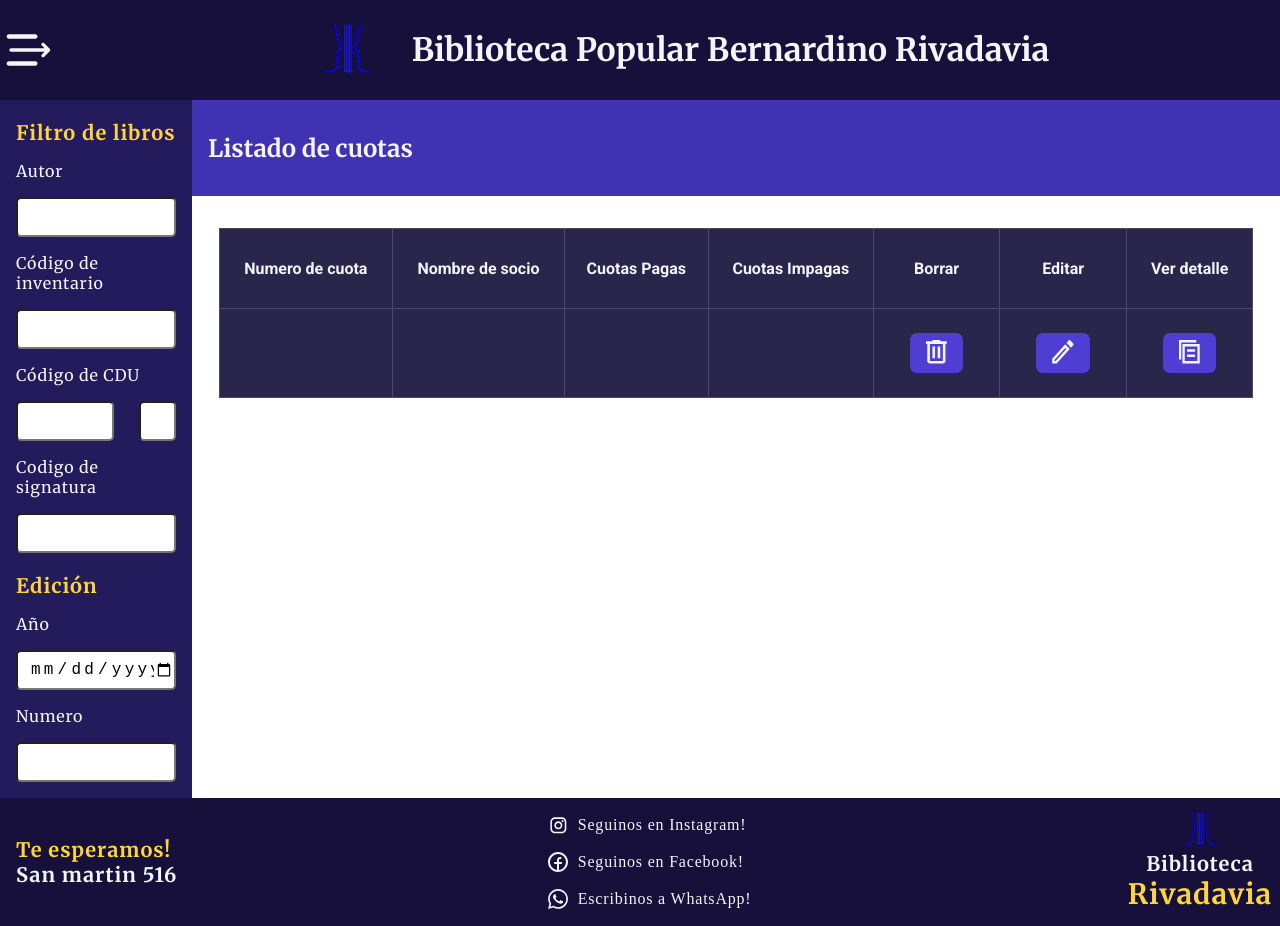
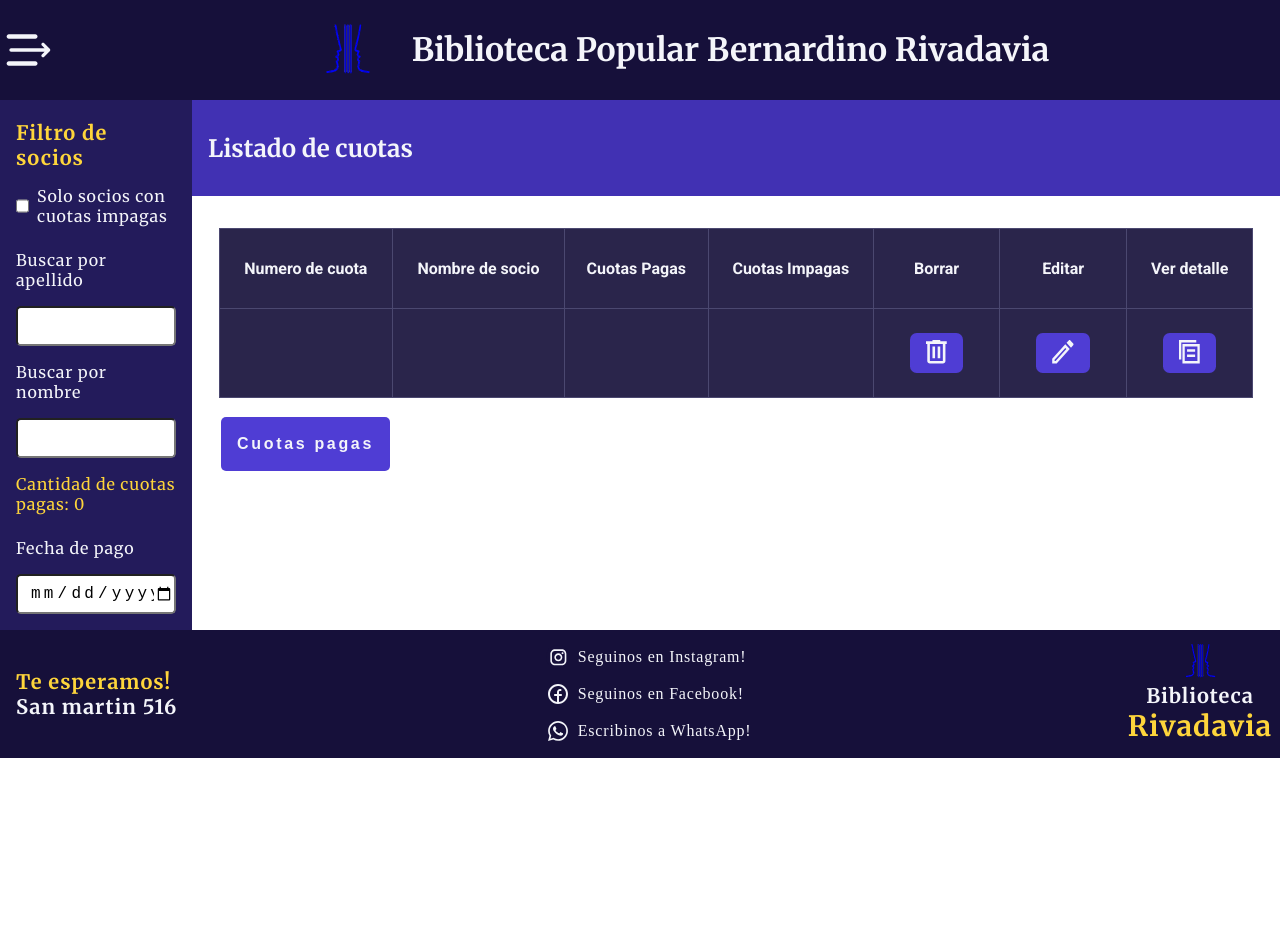
Before and after one commit to RolandoKirina/PPSLibraryBernardinoRivadavia, a React (Vite) app: page /fees in a window 1280 px wide. After the commit the page ends 800 px from the top, so only its background shows below. Built offline with nearby package versions, Linux system fonts and the light colour scheme.

Commit message:
adding pop up paid fees

```diff
--- /dev/null
+++ b/src/components/CardFees/CardFees.css
@@ -0,0 +1,60 @@
+.cardfees-container{
+    display: flex;
+    justify-content: space-evenly;
+    background-color: var(--white);
+    padding: 1em;
+    width: 55em;
+    height: auto;
+}
+.cardfee{
+    background-color: var(--primary);
+    border: 1px solid var(--primary-light-2);
+    border-radius: 0.5em;
+    padding: 0em 1em 1em 1em;
+    width: 16em;
+    max-height: 32em;
+    box-sizing: border-box;
+
+}
+
+.title-fee{
+    text-align:left;
+}
+
+
+ul{
+    list-style: none;
+}
+
+.form-fee{
+    display: flex;
+    flex-direction: column;
+}
+.form-fee input{
+    margin: 0.5em 0;
+}
+li{
+
+    margin:1em 0em;
+}
+
+
+.container-form-fee, .fee{
+    background-color: var(--primary-light-2);
+    padding: 0.25em;
+    border-radius: 0.5em;
+}
+
+label {
+    margin: 0;
+}
+
+.fee:hover {
+
+  background: #6b44dd;
+}
+
+.fee.selected {
+  border: 2px solid #fff;  /* marco de selección */
+  background: #372088;
+}
--- /dev/null
+++ b/src/components/CardFees/CardFees.jsx
@@ -0,0 +1,109 @@
+import { paidFees } from '../../data/mocks/fees.js';
+import { unpaidFees } from '../../data/mocks/fees.js';
+import { newFees } from '../../data/mocks/fees.js';
+import Btn from '../btn/Btn.jsx';
+import './CardFees.css';
+import { useState } from 'react';
+export default function CardFees (){
+
+     const [selectedId, setSelectedId] = useState(null);
+
+    return (
+        <div className='cardfees-container'>
+
+            <div className='cardfee'>
+                <div className='title-fee'>
+                 <h2>Cuotas pagadas</h2>
+
+                </div>
+
+                <div className='container-form-fee'>
+                    <div className='form-fee'>
+                    <label htmlFor="partner">Buscar por nombre de socio</label>
+                    <input text="text" name="partner"></input>
+
+                    </div>
+                    <div className='form-fee'>
+                    <label htmlFor="date">Buscar por fecha de cuota</label>
+                    <input
+                        type="date"
+                        id="datefilter"
+                        name="datefilter"
+
+                    />
+                    </div>
+                </div>
+
+                <ul className='info-fee'>
+
+
+                    {paidFees.map((fee,index) => (
+                    <li key={index} className='fee'>
+
+                       <p><strong>Socio:</strong> {fee.id}</p>
+                       <p><strong>Monto:</strong> {fee.amount}</p>
+                       <p><strong>Fecha:</strong> {fee.date_of_paid}</p>
+
+                    </li>
+
+
+                    ))}
+                </ul>
+            </div>
+
+         <div className='cardfee'>
+                <div className='title-fee'>
+                 <h2>Cuotas impagas</h2>
+
+                </div>
+
+                <ul className='info-fee'>
+
+
+                   {unpaidFees.map((fee, index) => (
+                    <div
+                        key={index}
+                        className={`fee ${selectedId === fee.id ? "selected" : ""}`}
+                        onClick={() => setSelectedId(fee.id)}
+                    >
+                        <p><strong>Socio:</strong> {fee.id}</p>
+                        <p><strong>Monto:</strong> {fee.amount}</p>
+                        <p><strong>Fecha:</strong> {fee.date_of_paid}</p>
+                    </div>
+                    ))}
+                </ul>
+                <Btn text="Pagar cuota" variant="primary"></Btn>
+            </div>
+
+
+        <div className='cardfee'>
+                <div className='title-fee'>
+                 <h2>Cuotas nuevas</h2>
+
+                </div>
+
+                <ul className='info-fee'>
+
+
+                    {newFees.map((fee,index) => (
+                    <li key={index} className='fee'>
+
+                       <p><strong>Socio:</strong> {fee.id}</p>
+                       <p><strong>Monto:</strong> {fee.amount}</p>
+                       <p><strong>Fecha:</strong> {fee.date_of_paid}</p>
+
+                    </li>
+
+
+                    ))}
+                </ul>
+
+            </div>
+
+
+        </div>
+
+
+
+        )
+}
--- /dev/null
+++ b/src/components/feefilter/FeeFilter.jsx
@@ -0,0 +1,50 @@
+import "./feefiltercheckbox.css";
+export default function BookFilter() {
+
+
+      return (
+        <aside className="book-filter-aside">
+
+
+        <div className="book-filter-form">
+
+            <form>
+
+                <h3 className='titleh3'>Filtro de socios</h3>
+
+                 <div className="book-form-input-group">
+
+
+                <div className="feefiltercheckbox">
+                     <input type="checkbox" />
+                     <label> Solo socios con cuotas impagas </label>
+                </div>
+
+                </div>
+
+                <div className="book-form-input-group">
+                    <label>Buscar por apellido </label>
+                    <input type="text" />
+                </div>
+
+                <div className="book-form-input-group">
+                    <label>Buscar por nombre </label>
+                    <input type="text" />
+                </div>
+
+
+                  <div className="book-form-input-group">
+                    <label className="color-secondary">Cantidad de cuotas pagas: 0 </label>
+                  </div>
+
+                  <div className="book-form-input-group">
+                    <label >Fecha de pago</label>
+                                        <input type="date" />
+
+                  </div>
+            </form>
+        </div>
+        </aside>
+
+    )
+}
--- /dev/null
+++ b/src/components/feefilter/feefiltercheckbox.css
@@ -0,0 +1,10 @@
+.feefiltercheckbox{
+    display: flex;
+    align-items: center;
+
+    gap: 0.5em;
+}
+
+.color-secondary{
+    color: var(--secondary-light-2);
+}
--- a/src/data/mocks/fees.js
+++ b/src/data/mocks/fees.js
@@ -1,41 +1,83 @@
 export const fees = [
-
   {
     id: 1,
-    title: 'El principito',
-    code_inventory: 202,
-    codeCDU: 108,
-    editorial:'Planeta',
-    nro_edition: 1,
-    traductor:"javier ondicol",
-    pages: 3,
-    cod_clas: 37,
-    cod_rcdu:-4,
-    number_of_copies: 5,
-    notes: "lorem impsus",
-    type: 44,
-    cod_ling: "A 14",
-    authors:[
+    id_socio: 23,
+    month: 6,
+    year: 2024,
+    amount: 50,
+    paid: true,
+    date_of_paid: "20/07/2024",
+    observation: "Pagada"
+  }
+];
+
+export const paidFees = [
   {
     id: 1,
-                name: "Antoine",
-                surname: "de Saint-Exupéry"
+    id_socio: 23,
+    month: 5,
+    year: 2004,
+    amount: 100,
+    paid: true,
+    date_of_paid: "23/07/2004",
+    observation: "Pagada"
   },
   {
     id: 2,
-                name: "Otro",
-                surname: "Colaborador"
-            }
-    ],
-    id_supplier: 1,
-    invoice_number: 1232,
-    date_of_buy: "23/07/2004",
-    loss_date: "23/07/2008",
-    lost_partner_number: 1,
-    lost: true
+    id_socio: 12,
+    month: 8,
+    year: 2005,
+    amount: 120,
+    paid: true,
+    date_of_paid: "15/08/2005",
+    observation: "Pagada"
+  },
+  {
+    id: 3,
+    id_socio: 15,
+    month: 1,
+    year: 2006,
+    amount: 80,
+    paid: true,
+    date_of_paid: "01/01/2006",
+    observation: "Pagada"
+  },
 
 
-    // place_edition
-    //ubication
+];
+
+export const unpaidFees = [
+  {
+    id: 1,
+    id_socio: 33,
+    month: 2,
+    year: 2007,
+    amount: 90,
+    paid: false,
+    date_of_paid: null,
+    observation: "Impaga"
   }
 ];
+
+export const newFees = [
+  {
+    id: 1,
+    id_socio: 44,
+    month: 10,
+    year: 2025,
+    amount: 110,
+    paid: false,
+    date_of_paid: null,
+    observation: "Nueva"
+  },
+  {
+    id: 2,
+    id_socio: 55,
+    month: 8,
+    year: 2025,
+    amount: 95,
+    paid: false,
+    date_of_paid: null,
+    observation: "Nueva"
+  }
+];
--- a/src/pages/FeeSection/FeeSection.jsx
+++ b/src/pages/FeeSection/FeeSection.jsx
@@ -1,4 +1,4 @@
-import BookFilter from  '../../components/bookfilter/BookFilter.jsx';
+import FeeFilter from  '../../components/feefilter/FeeFilter.jsx';
 import{ useEntityManager} from '../../hooks/useEntityManager.js';
 
 import { useState } from 'react';
@@ -10,6 +10,11 @@ import DeleteIcon from '../../assets/img/delete-icon.svg';
 import EditIcon from '../../assets/img/edit-icon.svg';
 import DetailsIcon from '../../assets/img/details-icon.svg';
 import ShowDetails from '../../components/generic/ShowDetails/ShowDetails.jsx';
+import Btn from '../../components/btn/Btn.jsx';
+import CardFees from '../../components/CardFees/CardFees.jsx';
+import { paidFees } from '../../data/mocks/fees.js';
+import { unpaidFees } from '../../data/mocks/fees.js';
+import { newFees } from '../../data/mocks/fees.js';
 export const FeeSection = () => {
 
     const [selectedItem, setSelectedItem] = useState(null);
@@ -19,9 +24,9 @@ export const FeeSection = () => {
 
     const [PopUpDetail,setPopUpDetail]=useState(false);
 
+    const[PopUpPaidFees,setPopUpPaidFees]=useState(false);
+
     const {items,getItem,createItem,updateItem,deleteItem} = useEntityManager(fees, "fees");
-
-
 
     const columns = [
       { header: 'Numero de cuota', accessor: 'numberofFee' },
@@ -72,6 +77,13 @@ export const FeeSection = () => {
     ];
 
 
+    const paidfeescolumns = [
+      { header: 'Cuotas pagadas', accessor: 'numberofFee' },
+      { header: 'Cuotas impagas', accessor: 'partnerName' },
+      { header: 'Cuotas nuevas', accessor: 'paidfees' },
+    ];
+
+
   const feesPopUp=[
       {
           key: 'deletePopup',
@@ -104,27 +116,32 @@ export const FeeSection = () => {
         close: () => setPopupAdd(false),
         condition: PopUpAdd
       },
-
-
-
       {
         key: 'SeeDetail',
         title: 'Ver detalle',
         content: <ShowDetails isPopup={true} detailsData={<h1>adszxzvx</h1>}/>,
         close: () => setPopUpDetail(false),
         condition: PopUpDetail
+      },
+      {
+        key: 'PaidFees',
+        title: 'Cuotas pagas',
+        content: <CardFees></CardFees>,
+        close: () => setPopUpPaidFees(false),
+        condition: PopUpPaidFees
       }
     ]
 
      return (
         <>
 
-          <GenericSection title="Listado de cuotas" filters={<BookFilter/>}
+          <GenericSection title="Listado de cuotas" filters={<FeeFilter/>}
           columns={columns} data={items} popups={feesPopUp}
-
+          actions={
+          <Btn text="Cuotas pagas" variant="primary" onClick={() => setPopUpPaidFees(true)}></Btn>
+          }
 
           ></GenericSection>
-
 
 
 
```
Lines whose indentation alone changed are shown as unchanged.
